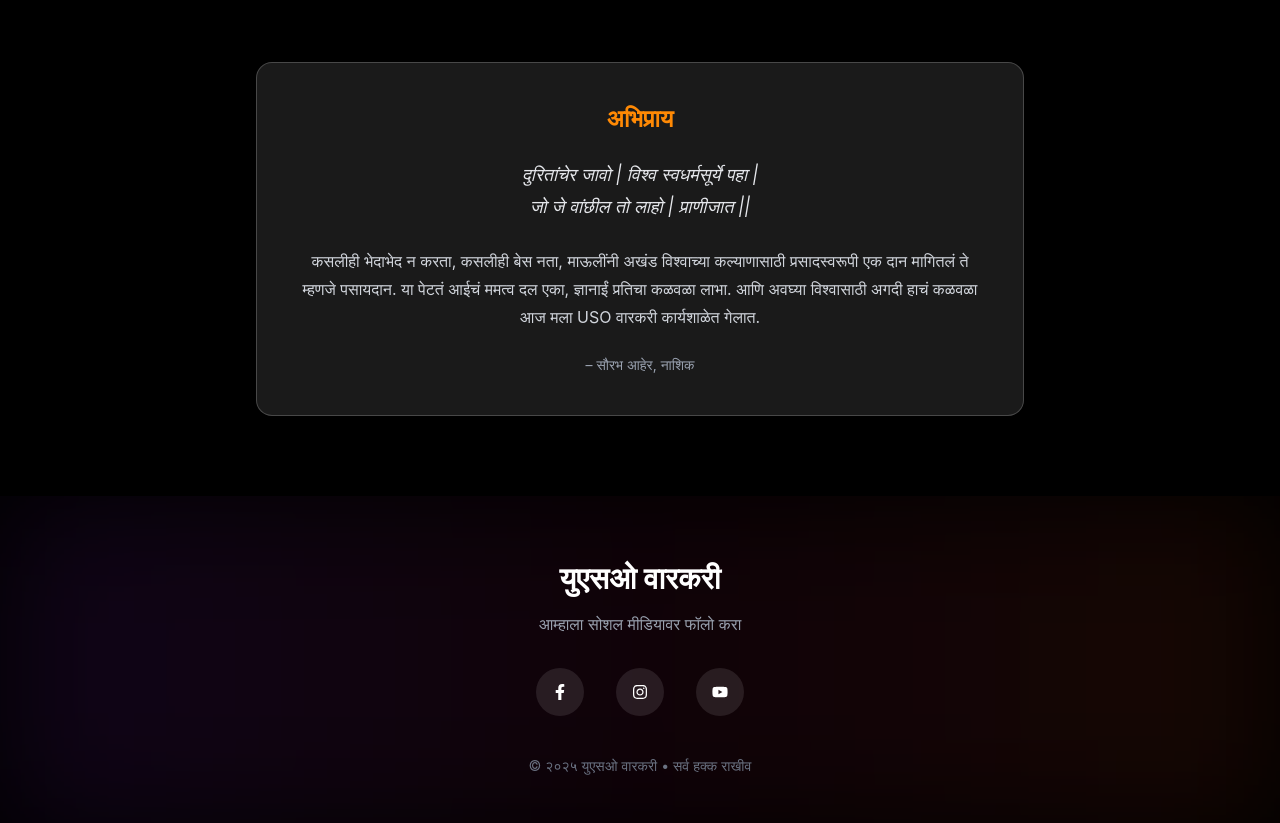
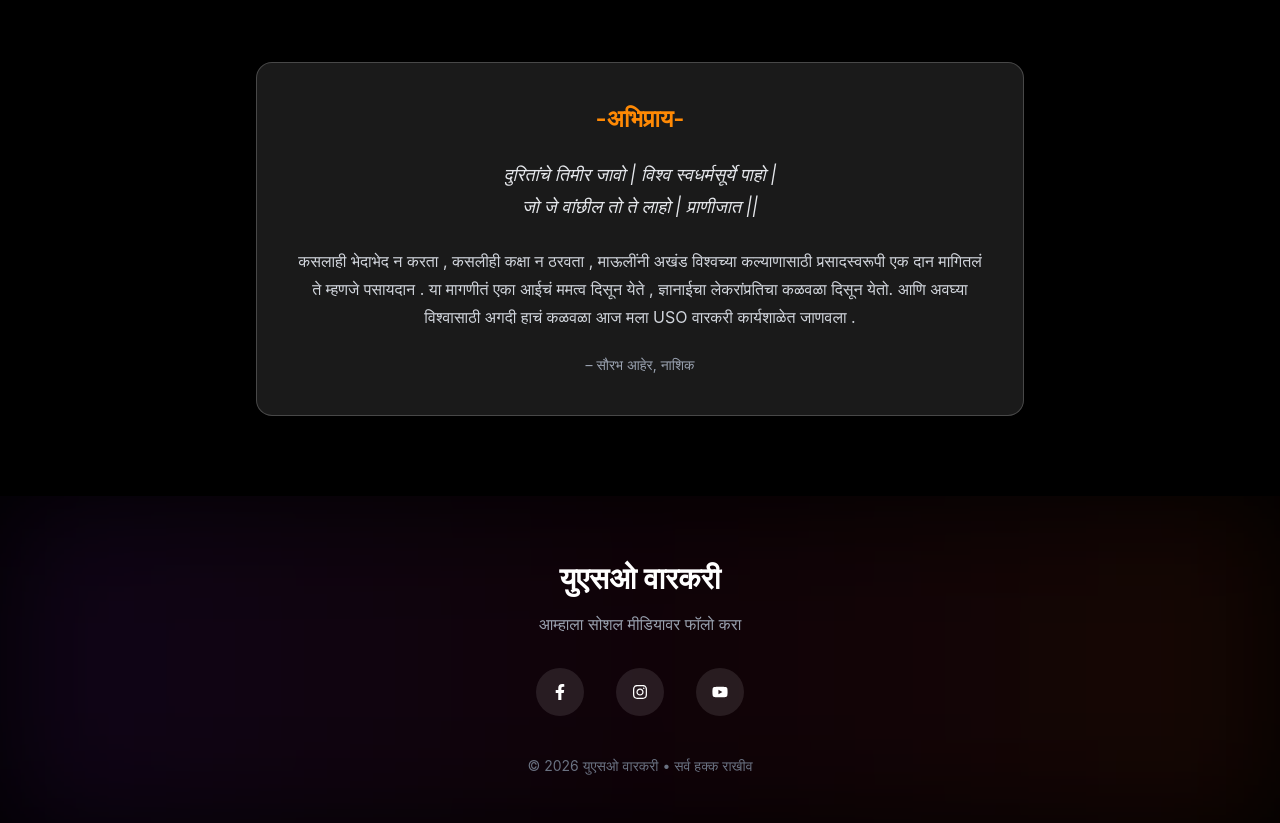
Before and after one commit to SarangGunjawate/uso-warkari-frontend, a React (Vite) app: page / in a window 1280 px wide. Shown: the part 2529-3352 px from the top of the page. Built offline with nearby package versions, Linux system fonts and the light colour scheme; a web font is replaced by a local one.

Commit message:
fixed ui

```diff
--- a/src/Components/Footer/Footer.tsx
+++ b/src/Components/Footer/Footer.tsx
@@ -55,7 +55,7 @@ function Footer() {
                     </div>
 
                     <p className="text-sm text-gray-500">
-                        © २०२५ युएसओ वारकरी • सर्व हक्क राखीव
+                        © {new Date().getFullYear()} युएसओ वारकरी • सर्व हक्क राखीव
                     </p>
                 </div>
 
--- a/src/Components/Home/Home.tsx
+++ b/src/Components/Home/Home.tsx
@@ -174,22 +174,20 @@ export default function Home() {
 
                     {/* Title */}
                     <h3 className="text-2xl font-semibold mb-6 text-orange-400">
-                        अभिप्राय
+                        -अभिप्राय-
                     </h3>
 
                     {/* Quote */}
                     <p className="text-gray-200 leading-8 mb-6 text-lg italic">
-                        दुरितांचेर जावो | विश्व स्वधर्मसूर्ये पहा | <br />
-                        जो जे वांछील तो लाहो | प्राणीजात ||
+                        दुरितांचे तिमीर जावो | विश्व स्वधर्मसूर्ये पाहो | <br />
+                        जो जे वांछील तो ते लाहो | प्राणीजात ||
                     </p>
 
                     {/* Description */}
                     <p className="text-gray-300 leading-7 mb-6">
-                        कसलीही भेदाभेद न करता, कसलीही बेस नता, माऊलींनी अखंड विश्वाच्या
-                        कल्याणासाठी प्रसादस्वरूपी एक दान मागितलं ते म्हणजे पसायदान.
-                        या पेटतं आईचं ममत्व दल एका, ज्ञानाईं प्रतिचा कळवळा लाभा.
-                        आणि अवघ्या विश्वासाठी अगदी हाचं कळवळा आज मला USO वारकरी
-                        कार्यशाळेत गेलात.
+                        कसलाही भेदाभेद न करता , कसलीही कक्षा न ठरवता , माऊलींनी अखंड विश्वच्या कल्याणासाठी प्रसादस्वरूपी एक दान मागितलं ते म्हणजे पसायदान .
+                        या मागणीतं एका आईचं ममत्व दिसून येते , ज्ञानाईचा लेकरांप्रतिचा कळवळा दिसून येतो.
+                        आणि अवघ्या विश्वासाठी अगदी हाचं कळवळा आज मला USO वारकरी कार्यशाळेत जाणवला .
                     </p>
 
                     {/* Author */}
--- a/src/Components/Navbar/Navbar.tsx
+++ b/src/Components/Navbar/Navbar.tsx
@@ -69,7 +69,7 @@ export default function Navbar() {
                             }`
                         }
                     >
-                        घर
+                        मुखपृष्ठ
                     </NavLink>
 
                     <NavLink
```
